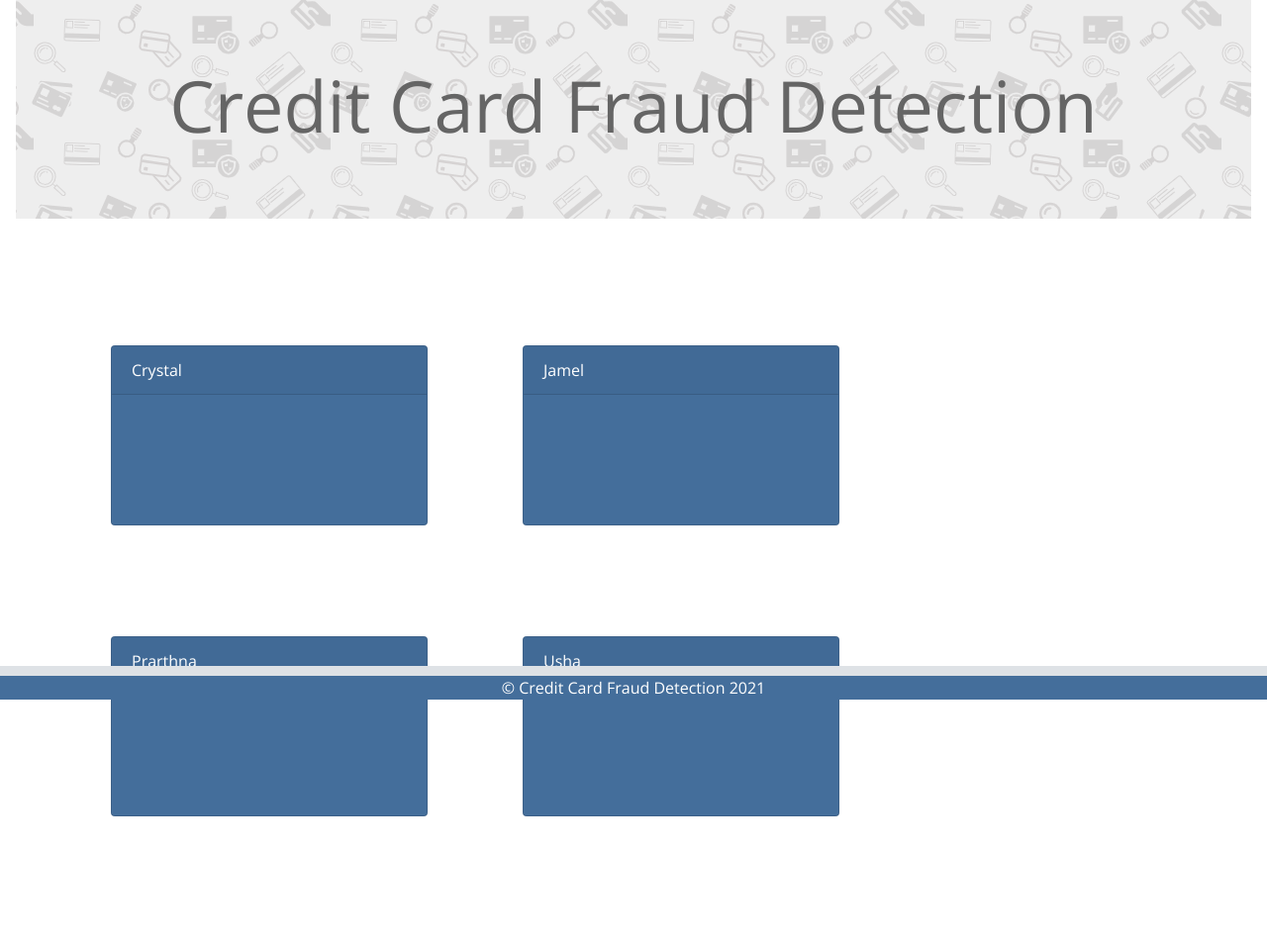
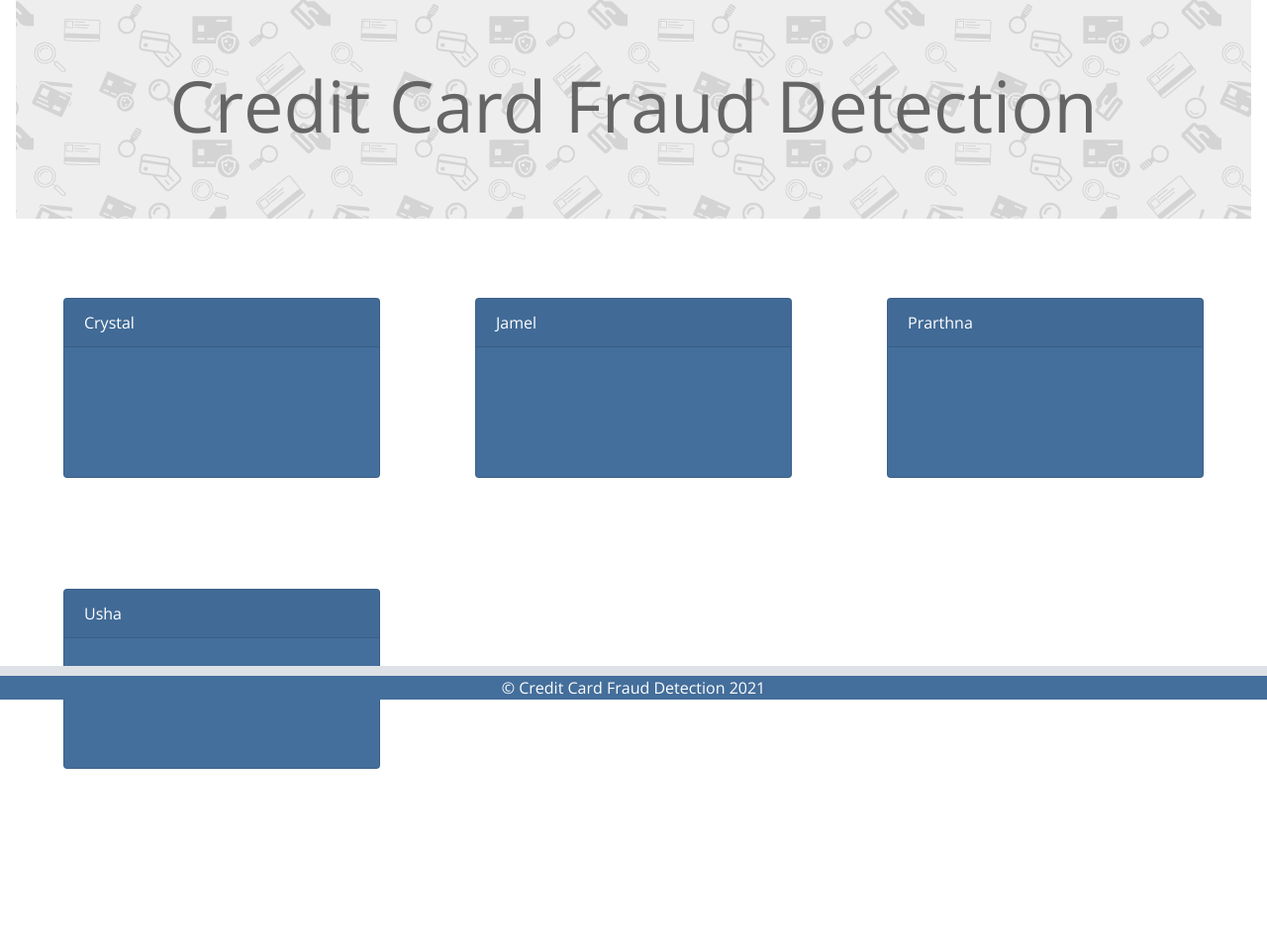
Before and after one commit to cdalsania/Credit_Card_Fraud_Detection, a Flask app: page /about in a window 1280 px wide. Shown: the part 93-1046 px from the top of the page at 99% size. After the commit the page ends 870 px from the top, so only its background shows below. Run offline with Flask 2, Linux system fonts and the light colour scheme; some libraries are stand-ins or nearby versions.

Commit message:
Removed padding for the row

```diff
--- a/templates/about.html
+++ b/templates/about.html
@@ -28,7 +28,7 @@
         <div id="nav-placeholder" pagename="#about-li"></div>
         <!-- Main Page Content -->
         <div class="container-fluid">
-            <div class="row p-5">
+            <div class="row">
                 <div class="col-4-md p-5">
                     <!--  card 1 -->
                     <div class="card text-white bg-primary mb-3" style="max-width: 20rem;">
```
